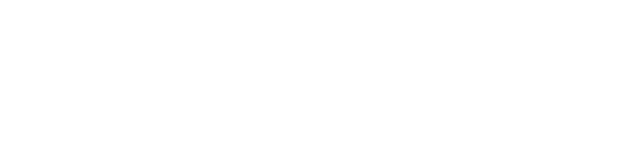
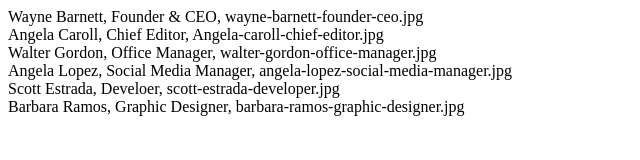
Before and after one commit to giuseppemaisto/js-our-team, a plain HTML site: page index.html in a window 1280 px wide. Shown: the whole page, without its empty margins (0-640 px from the left). Drawn offline with Linux system fonts and the light colour scheme.

Commit message:
MILESTONE 2

```diff
--- a/index.html
+++ b/index.html
@@ -8,7 +8,7 @@
     <title>Js-our-team</title>
 </head>
 <body>
-
+    <div class="team" id="team"></div>
 
     <script type="text/javascript" src="./js/script.js"></script>
 </body>
--- a/js/script.js
+++ b/js/script.js
@@ -46,3 +46,14 @@ const Team =[
     //console.log(stampaTeam);
     console.log(stampaTeam.nome , stampaTeam.ruolo, stampaTeam.foto);
   }
+
+  //MILESTONE 2
+
+  //4. - Stampo sul Dom tutte le informazioni
+  //4.1 attraverso js creo elemento div
+  //4.2 - stampo infomazioni in elemento
+  //4.3 - considerare immagine come una stringa
+ const divContent = document.getElementById('team')
+ for(let i = 0; i<Team.length; i++){
+    divContent.innerHTML +=   `  <div class="team">${Team[i].nome}, ${Team[i].ruolo}, ${Team[i].foto}</div>`;
+ }
```
